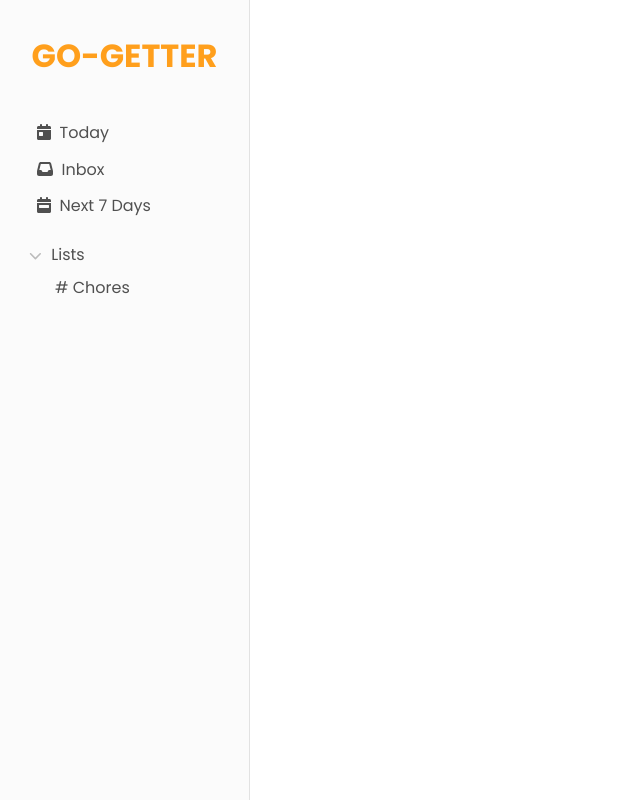
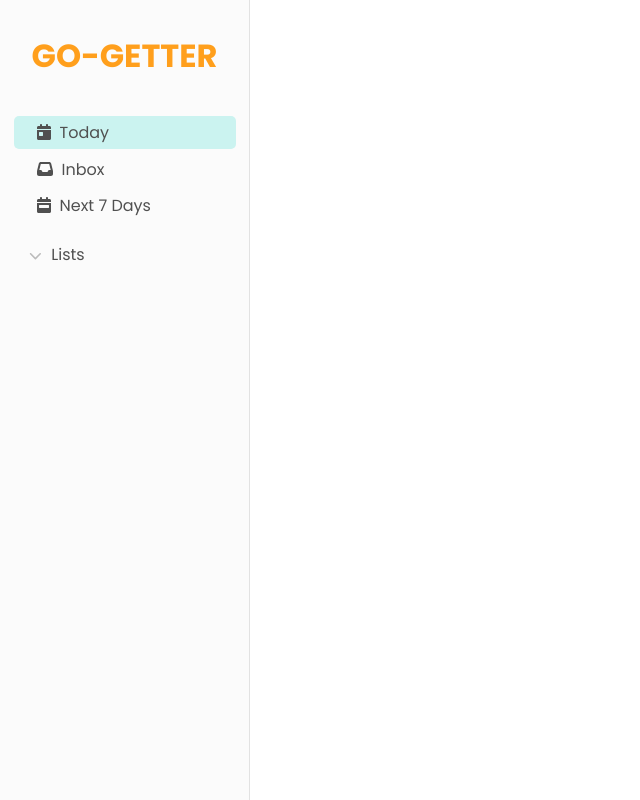
Before and after one commit to clarencetinator7/go-getter, a React (Create React App) app: page / in a window 1280 px wide. Shown: the whole page, without its empty margins (0-640 px from the left). Built offline with nearby package versions, Linux system fonts and the light colour scheme.

Commit message:
add: hover effects for nav-items

```diff
--- a/src/App.css
+++ b/src/App.css
@@ -3,6 +3,8 @@
 :root {
   --primary-color: #FF9F1C;
   --secondary-color: #FFBF69;
+  --secondary-faded-color: #CBF3F0;
+  --gray-bg-color: #eeeeee;
   --primary-text-color: #505050;
   --secondary-text-color: #BBBBBB;
 }
--- a/src/components/Layout/Sidebar/Sidebar.jsx
+++ b/src/components/Layout/Sidebar/Sidebar.jsx
@@ -22,7 +22,7 @@ const Sidebar = () => {
         <span>GO-GETTER</span>
       </div>
       <ul className={style.sidebar__nav}>
-        <li className={style["nav__nav-item"]}>
+        <li className={`${style["nav__nav-item"]} ${style.active}`}>
           <span className={style["nav-link"]}>
             {faIcons.day}
             Today
@@ -40,7 +40,7 @@ const Sidebar = () => {
             Next 7 Days
           </span>
         </li>
-        <li className={`${style["nav__nav-item"]} ${style["task-lists"]} ${style.active}`}>
+        <li className={`${style["nav__nav-item"]} ${style["task-lists"]} ${style["active-list"]}`}>
           {faIcons.chevronDown}
           Lists
           <ul className={style["sub-list"]}>
--- a/src/components/Layout/Sidebar/Sidebar.module.css
+++ b/src/components/Layout/Sidebar/Sidebar.module.css
@@ -28,6 +28,17 @@
   color: var(--primary-text-color);
   padding: 4px 23px;
   margin: 3.5px;
+  border-radius: 5px;
+  transition: all 200ms ease;
+  cursor: pointer;
+}
+
+.nav__nav-item.active {
+  background-color: var(--secondary-faded-color);
+}
+
+.nav__nav-item:hover {
+  background-color: var(--gray-bg-color);
 }
 
 .nav-link .nav-icon {
@@ -45,8 +56,8 @@
   font-size: .8em !important;
 }
 
-.task-lists.active .sub-list {
-  /* display: none; */
+.task-lists.active-list .sub-list {
+  display: none;
   margin-left: 23px;
 }
 
```
